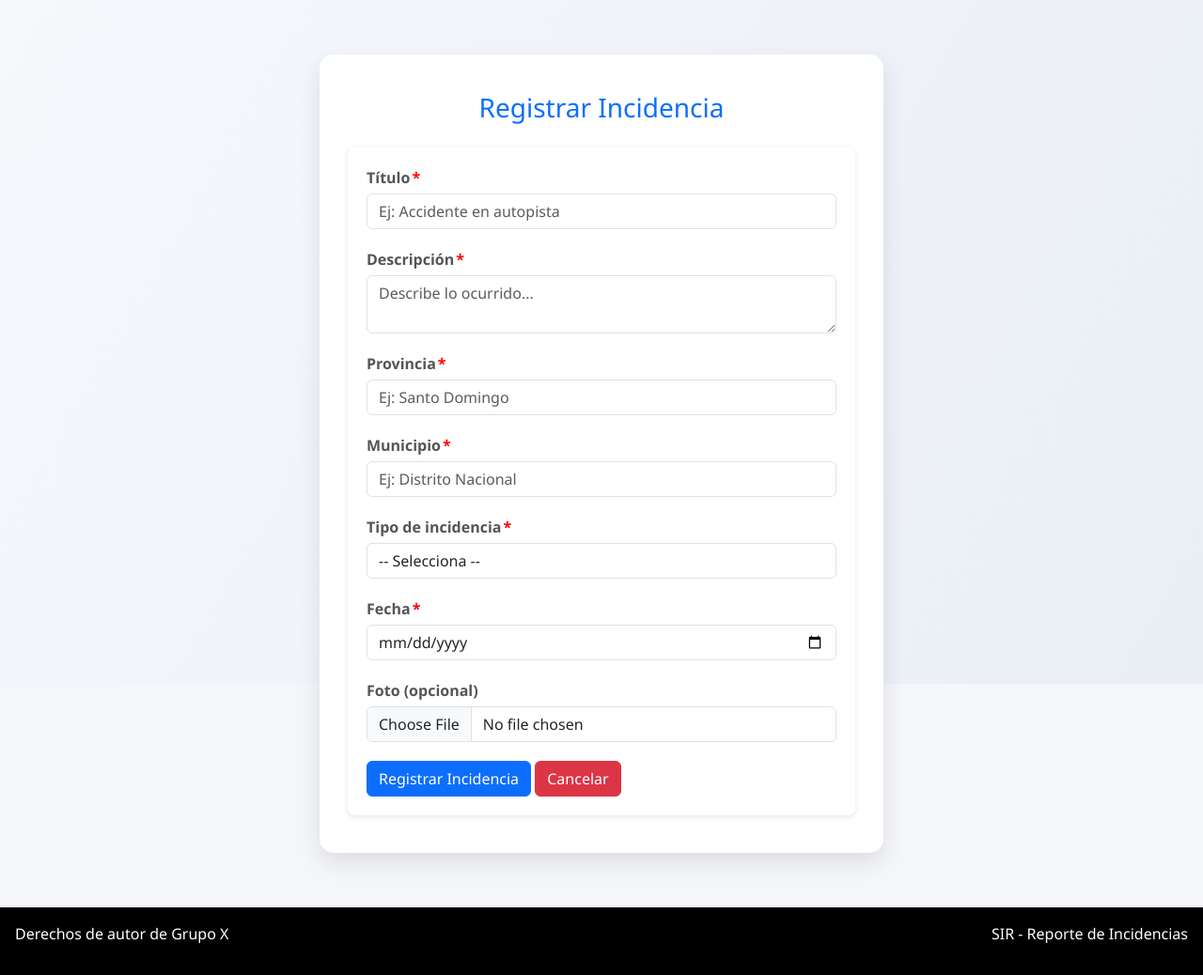
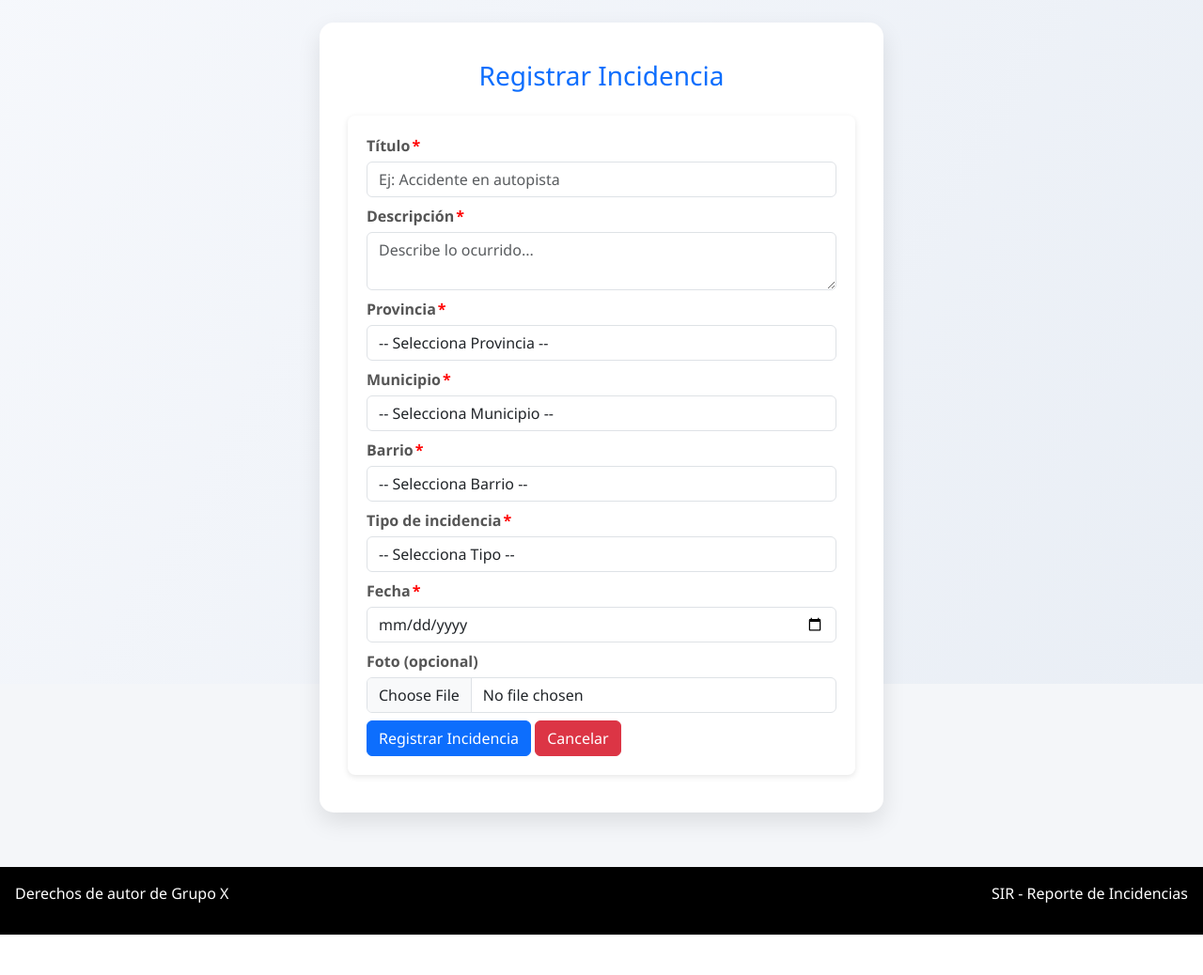
Before and after one commit to 1707rosa/proyecto_finl_web, a PHP site: page /proyecto_finl_web/incidencias/registro_incidencia.php in a window 1280 px wide. Shown: the part 72-1110 px from the top of the page at 94% size. After the commit the page ends 1067 px from the top, so only its background shows below. Run offline with PHP 8.4, Linux system fonts and the light colour scheme; data comes from the database, SQL or seed files in the repository.

Commit message:
Mis cambios en incidencias

```diff
--- a/config/bdscripts/Inserciones.sql
+++ b/config/bdscripts/Inserciones.sql
@@ -36,6 +36,7 @@
 ('Zona Industrial', 4),
 ('Carretera Montaña', 5);
 
+
 INSERT INTO Incidencias
 (titulo, descripcion, fecha, muertos, heridos, perdida_estimada_de_RD, redes_link, foto, latitud, longitud, provincia_id, municipio_id, barrio_id, usuario_id, tipo_id)
 VALUES
--- a/incidencias/registro_incidencia.php
+++ b/incidencias/registro_incidencia.php
@@ -1,98 +1,96 @@
 <?php
 session_start();
+include("../config/db.php"); // Conexión PDO
 
-// Solo reporteros
-// if (!isset($_SESSION['usuario']) || $_SESSION['rol'] !== 'reportero') {
-//     header("Location: ../login.php");
-//     exit();
-// }
+// Traer provincias, municipios y tipos de la base de datos
+$provincias = $conn->query("SELECT id, nombre FROM Provincias ORDER BY nombre")->fetchAll(PDO::FETCH_ASSOC);
+$municipios = $conn->query("SELECT id, nombre FROM Municipios ORDER BY nombre")->fetchAll(PDO::FETCH_ASSOC);
+$barrios= $conn->query("SELECT id, nombre FROM Barrios ORDER BY nombre")->fetchAll(PDO::FETCH_ASSOC);
+$tipos = $conn->query("SELECT id, nombre FROM Tipos_incidencias ORDER BY nombre")->fetchAll(PDO::FETCH_ASSOC);
 ?>
 
 <!DOCTYPE html>
 <html lang="es">
-
 <head>
     <meta charset="UTF-8">
     <title>Registrar Incidencia</title>
-    <link href="https://cdn.jsdelivr.net/npm/bootstrap@5.3.7/dist/css/bootstrap.min.css" rel="stylesheet" integrity="sha384-LN+7fdVzj6u52u30Kp6M/trliBMCMKTyK833zpbD+pXdCLuTusPj697FH4R/5mcr" crossorigin="anonymous">
-    <link rel="stylesheet" href="../css/styles.css"> <!-- Asegúrate que el nombre sea correcto -->
+    <link href="https://cdn.jsdelivr.net/npm/bootstrap@5.3.7/dist/css/bootstrap.min.css" rel="stylesheet">
+    <link rel="stylesheet" href="../public/css/styles.css">
 </head>
+<body>
+<?php include('../public/Components/navbar.php'); ?>
 
-<body>
-
-    <?php include('../public/Components/navbar.php'); //navbar
-    ?>
-
-    <div class="container">
+<div class="container mt-3">
     <h2 class="text-primary">Registrar Incidencia</h2>
-
-        <!-- Mensajes de éxito o error -->
-        <?php
-        if (isset($_SESSION['mensaje'])) {
-            echo "<div class='success'>" . $_SESSION['mensaje'] . "</div>";
-            unset($_SESSION['mensaje']);
-        }
-        if (isset($_SESSION['error'])) {
-            echo "<div class='error'>" . $_SESSION['error'] . "</div>";
-            unset($_SESSION['error']);
-        }
-        ?>
 
     <form action="procesar_incidencia.php" method="POST" enctype="multipart/form-data">
 
-            <div class="form-group">
+        <div class="form-group mb-2">
             <label class="required">Título</label>
-                <input type="text" name="titulo" placeholder="Ej: Accidente en autopista" required class="form-control">
+            <input type="text" name="titulo" class="form-control" placeholder="Ej: Accidente en autopista" required>
         </div>
 
-            <div class="form-group">
+        <div class="form-group mb-2">
             <label class="required">Descripción</label>
-                <textarea name="descripcion" placeholder="Describe lo ocurrido..." required class="form-control"></textarea>
+            <textarea name="descripcion" class="form-control" placeholder="Describe lo ocurrido..." required></textarea>
         </div>
 
-            <div class="form-group">
+        <div class="form-group mb-2">
             <label class="required">Provincia</label>
-                <input type="text" name="provincia" placeholder="Ej: Santo Domingo" required class="form-control">
+            <select name="provincia_id" class="form-control" required>
+                <option value="">-- Selecciona Provincia --</option>
+                <?php foreach($provincias as $prov): ?>
+                    <option value="<?= $prov['id'] ?>"><?= htmlspecialchars($prov['nombre']) ?></option>
+                <?php endforeach; ?>
+            </select>
         </div>
 
-            <div class="form-group">
+        <div class="form-group mb-2">
             <label class="required">Municipio</label>
-                <input type="text" name="municipio" placeholder="Ej: Distrito Nacional" required class="form-control">
+            <select name="municipio_id" class="form-control" required>
+                <option value="">-- Selecciona Municipio --</option>
+                <?php foreach($municipios as $mun): ?>
+                    <option value="<?= $mun['id'] ?>"><?= htmlspecialchars($mun['nombre']) ?></option>
+                <?php endforeach; ?>
+            </select>
         </div>
 
-            <div class="form-group">
-                <label class="required">Tipo de incidencia</label>
-                <select id="tipoSelect" onchange="checkTipo(this)" class="form-control">
-                    <option value="">-- Selecciona --</option>
-                    <option value="Accidente">Accidente</option>
-                    <option value="Desastre Natural">Desastre Natural</option>
-                    <option value="Otro">Otro</option>
-                    <option value="personalizado">Otro (escribe)</option>
+         <div class="form-group mb-2">
+            <label class="required">Barrio</label>
+            <select name="barrio_id" class="form-control" required>
+                <option value="">-- Selecciona Barrio --</option>
+                <?php foreach($barrios as $barrio): ?>
+                    <option value="<?= $barrio['id'] ?>"><?= htmlspecialchars($barrio['nombre']) ?></option>
+                <?php endforeach; ?>
             </select>
-                <input type="text" name="tipo" id="tipoInput" placeholder="Escribe tu tipo..." style="display:none; class=" form-control"">
         </div>
 
-            <div class="form-group">
-                <label class="required">Fecha</label>
-                <input type="date" name="fecha" required class="form-control">
+        <div class="form-group mb-2">
+            <label class="required">Tipo de incidencia</label>
+            <select name="tipo_id" class="form-control" required>
+                <option value="">-- Selecciona Tipo --</option>
+                <?php foreach($tipos as $tipo): ?>
+                    <option value="<?= $tipo['id'] ?>"><?= htmlspecialchars($tipo['nombre']) ?></option>
+                <?php endforeach; ?>
+            </select>
         </div>
 
-            <div class="form-group">
+        <div class="form-group mb-2">
+            <label class="required">Fecha</label>
+            <input type="date" name="fecha" class="form-control" required>
+        </div>
+
+        <div class="form-group mb-2">
             <label>Foto (opcional)</label>
-                <input type="file" name="foto" accept="image/*" onchange="previewImage(event)" class="form-control">
+            <input type="file" name="foto" class="form-control" accept="image/*" onchange="previewImage(event)">
             <img id="preview" src="#" alt="Vista previa" style="display:none; max-width:200px; margin-top:10px;">
         </div>
 
-            <div>
         <button type="submit" class="btn btn-primary">Registrar Incidencia</button>
-                <a class="btn btn-danger" href="./ver_incidencias.php">Cancelar</a>
-            </div>
+        <a href="ver_incidencias.php" class="btn btn-danger">Cancelar</a>
     </form>
 </div>
-    <?php include('../public/Components/footer.php'); //footer
-    ?>
 
-</body>
 <script>
 function previewImage(event) {
     const reader = new FileReader();
@@ -101,23 +99,10 @@
         output.src = reader.result;
         output.style.display = 'block';
     }
-        if (event.target.files[0]) {
-            reader.readAsDataURL(event.target.files[0]);
-        }
-    }
-
-    function checkTipo(select) {
-        const input = document.getElementById('tipoInput');
-        if (select.value === "personalizado") {
-            input.style.display = "block";
-            input.required = true;
-            input.value = "";
-        } else {
-            input.style.display = "none";
-            input.required = false;
-            input.value = select.value;
-        }
+    if(event.target.files[0]) reader.readAsDataURL(event.target.files[0]);
 }
 </script>
 
+<?php include('../public/Components/footer.php'); ?>
+</body>
 </html>
```
Also changed, not shown: incidencias/editar_incidencia.php (added, +146 -0 lines), incidencias/eliminar_incidencia.php (added, +25 -0 lines), incidencias/procesar_incidencia.php (+4 -4 lines), incidencias/ver_incidencias.php (+18 -9 lines). Lines whose indentation alone changed are shown as unchanged.
